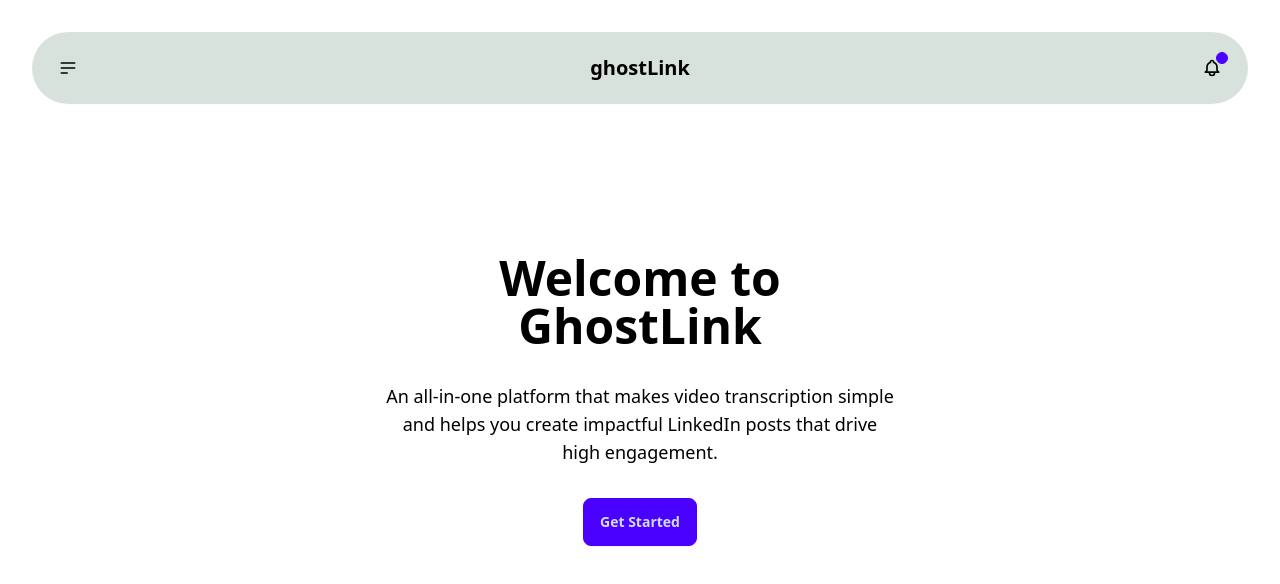
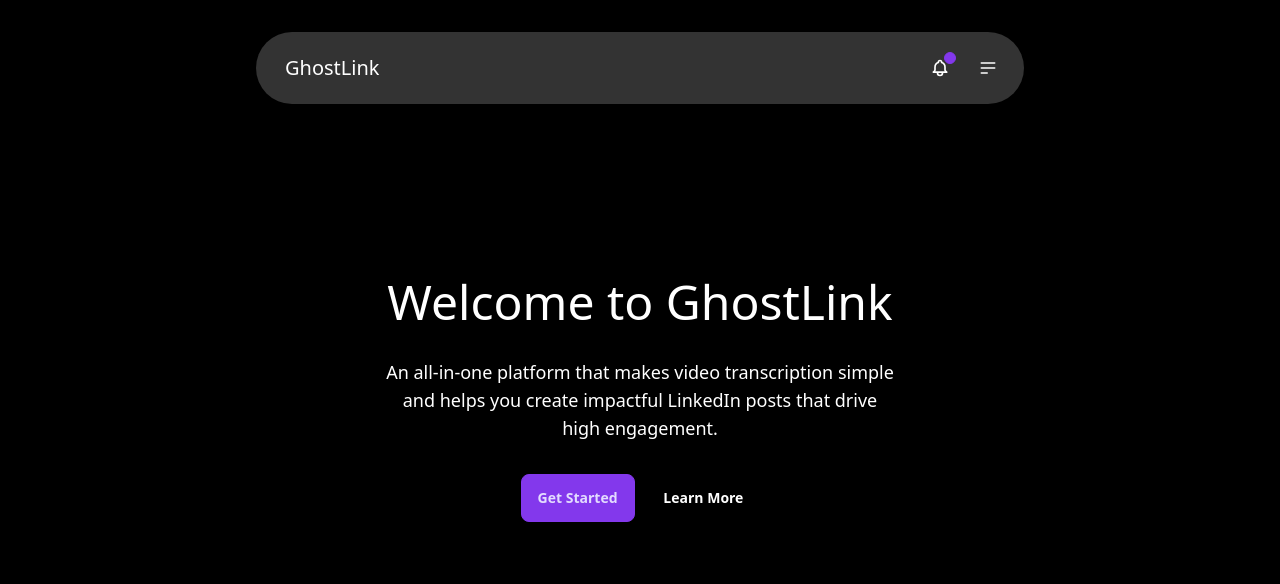
Before and after one commit to justinklee1253/ghostlink, a Next.js app in the folder ghostlink-frontend/: page / in a window 1280 px wide. Shown: the top 584 px of the page. Built offline with nearby package versions, Linux system fonts and the light colour scheme.

Commit message:
Navbar and added base footer

```diff
--- a/ghostlink-frontend/src/app/layout.tsx
+++ b/ghostlink-frontend/src/app/layout.tsx
@@ -4,6 +4,7 @@
 import { ReactNode } from "react";
 import "../styles/globals.css";
 import Navbar from "@/components/Navbar/navbar";
+import Footer from "@/components/Footer/footer";
 
 export const metadata = {
   title: "GhostLink",
@@ -23,6 +24,7 @@
       <body>
         <Navbar />
         {children}
+        <Footer />
       </body>
     </html>
   );
--- a/ghostlink-frontend/src/app/page.tsx
+++ b/ghostlink-frontend/src/app/page.tsx
@@ -11,16 +11,19 @@
   return (
     <div className="flex flex-col items-center">
       <div className="flex flex-col items-center justify-center min-h-screen w-[40vw]">
-        <h1 className="text-center text-5xl font-bold mb-8">
+        <h1 className="text-center text-5xl font-bold mb-8 text-white font-medium">
           Welcome to GhostLink
         </h1>
-        <p className="text-center text-lg mb-8">
+        <p className="text-center text-lg mb-8 text-white font-extralight">
           An all-in-one platform that makes video transcription simple and helps
           you create impactful LinkedIn posts that drive high engagement.
         </p>
-        <div className="w-full flex justify-center">
+        <div className="w-full flex justify-center gap-[1vw]">
           <button className="btn btn-primary" onClick={handleFileUpload}>
             Get Started
+          </button>
+          <button className="btn ghost text-white border-0">
+            Learn More
           </button>
         </div>
       </div>
--- /dev/null
+++ b/ghostlink-frontend/src/components/Footer/footer.tsx
@@ -0,0 +1,16 @@
+"use client";
+import React from "react";
+
+const Footer = () => {
+  return (
+    <div className="">
+      <h4>Creators</h4>
+      <p>Sajin Saju</p>
+      <p>Nick</p>
+      <p>Aseef</p>
+      <p>Justin</p>
+    </div>
+  );
+};
+
+export default Footer;
--- a/ghostlink-frontend/src/components/Navbar/navbar.tsx
+++ b/ghostlink-frontend/src/components/Navbar/navbar.tsx
@@ -4,8 +4,33 @@
 
 const Navbar = () => {
   return (
-    <div className="navbar fixed bg-customNavbar w-[95vw] flex items-center justify-center rounded-full top-8 p-3 left-1/2 transform -translate-x-1/2">
+    <div className="navbar fixed bg-customNavbar backdrop-blur-md w-[60vw] flex items-center justify-center rounded-full top-8 p-3 left-1/2 transform -translate-x-1/2">
+      <div className="navbar-center">
+        <a className="btn btn-ghost text-xl text-white font-medium">GhostLink</a>
+      </div>
       <div className="navbar-start">
+
+      </div>
+      <div className="navbar-end">
+        <button className="btn btn-ghost btn-circle text-black">
+          <div className="indicator">
+            <svg
+              xmlns="http://www.w3.org/2000/svg"
+              className="h-5 w-5"
+              fill="none"
+              viewBox="0 0 24 24"
+              stroke="white"
+            >
+              <path
+                strokeLinecap="round"
+                strokeLinejoin="round"
+                strokeWidth="2"
+                d="M15 17h5l-1.405-1.405A2.032 2.032 0 0118 14.158V11a6.002 6.002 0 00-4-5.659V5a2 2 0 10-4 0v.341C7.67 6.165 6 8.388 6 11v3.159c0 .538-.214 1.055-.595 1.436L4 17h5m6 0v1a3 3 0 11-6 0v-1m6 0H9"
+              />
+            </svg>
+            <span className="badge badge-xs badge-primary indicator-item"></span>
+          </div>
+        </button>
         <div className="dropdown">
           <div
             tabIndex={0}
@@ -17,7 +42,7 @@
               className="h-5 w-5"
               fill="none"
               viewBox="0 0 24 24"
-              stroke="currentColor"
+              stroke="white"
             >
               <path
                 strokeLinecap="round"
@@ -43,30 +68,6 @@
           </ul>
         </div>
       </div>
-      <div className="navbar-center">
-        <a className="btn btn-ghost text-xl text-black">ghostLink</a>
-      </div>
-      <div className="navbar-end">
-        <button className="btn btn-ghost btn-circle text-black">
-          <div className="indicator">
-            <svg
-              xmlns="http://www.w3.org/2000/svg"
-              className="h-5 w-5"
-              fill="none"
-              viewBox="0 0 24 24"
-              stroke="currentColor"
-            >
-              <path
-                strokeLinecap="round"
-                strokeLinejoin="round"
-                strokeWidth="2"
-                d="M15 17h5l-1.405-1.405A2.032 2.032 0 0118 14.158V11a6.002 6.002 0 00-4-5.659V5a2 2 0 10-4 0v.341C7.67 6.165 6 8.388 6 11v3.159c0 .538-.214 1.055-.595 1.436L4 17h5m6 0v1a3 3 0 11-6 0v-1m6 0H9"
-              />
-            </svg>
-            <span className="badge badge-xs badge-primary indicator-item"></span>
-          </div>
-        </button>
-      </div>
     </div>
   );
 };
--- a/ghostlink-frontend/src/styles/globals.css
+++ b/ghostlink-frontend/src/styles/globals.css
@@ -35,13 +35,14 @@
 }
 
 body {
-  color: rgb(var(--foreground-rgb));
+  /* color: rgb(var(--foreground-rgb));
   background: linear-gradient(
       to bottom,
       transparent,
       rgb(var(--background-end-rgb))
     )
-    rgb(var(--background-start-rgb));
+    rgb(var(--background-start-rgb)); */
+  background-color: black;
 }
 
 html {
--- a/ghostlink-frontend/tailwind.config.ts
+++ b/ghostlink-frontend/tailwind.config.ts
@@ -14,8 +14,7 @@
           "conic-gradient(from 180deg at 50% 50%, var(--tw-gradient-stops))",
       },
       colors: {
-
-        customNavbar: "#d8e2dc",
+        customNavbar: "rgba(255,255,255,0.2)",
         customButton: "#d8e2dc",
       },
       sizes: {
@@ -24,5 +23,14 @@
     },
   },
   plugins: [require("daisyui")],
+  daisyui: {
+    themes: [
+      {
+        mytheme: {
+          primary: "#8338ec",
+        }
+      }
+    ]
+  }
 };
 export default config;
```
